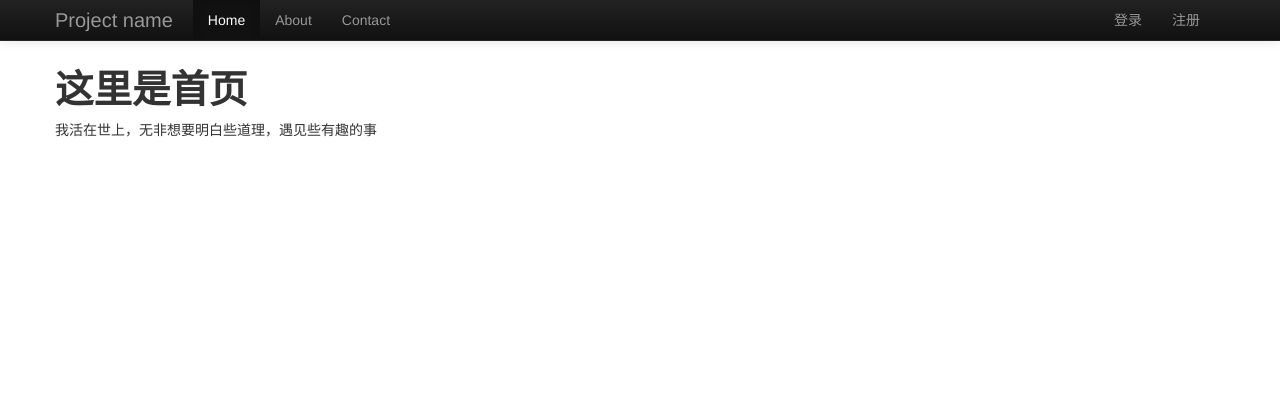
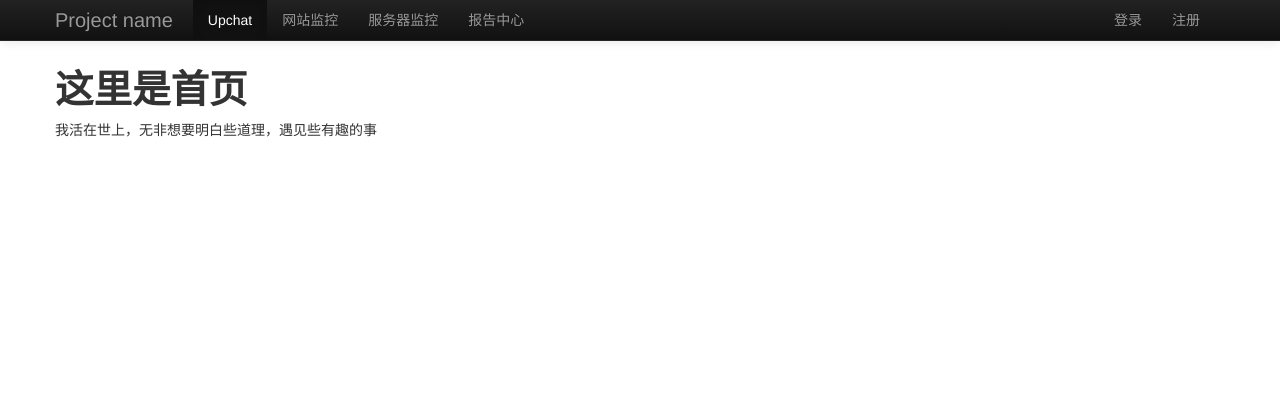
Before and after one commit to zhenpengtang/tornado-bootstrap, a Python web app: template templates/index.html in a window 1280 px wide. Shown: the top 420 px of the page. Run offline with Jinja, Linux system fonts and the light colour scheme; the template is opened without the code that fills it, so the values that code supplies are empty; some libraries are stand-ins or nearby versions.

Commit message:
修改导航条

```diff
--- a/handler/index.py
+++ b/handler/index.py
@@ -7,5 +7,6 @@ Created on 2013-5-18
 import handler.base
 
 class IndexHandler(handler.base.BaseHandler):
-    def get(self):
-        self.render("index.html")
+     def get(self, template_variables = {}):
+         template_variables["active_page"] = "index"
+         self.render("index.html", **template_variables)
--- a/templates/snippet/layout.html
+++ b/templates/snippet/layout.html
@@ -59,11 +59,22 @@
           </button>
           <a class="brand" href="#">Project name</a>
           <div class="nav-collapse collapse">
-            <ul class="nav">
-              <li class="active"><a href="#">Home</a></li>
-              <li><a href="#about">About</a></li>
-              <li><a href="#contact">Contact</a></li>
-            </ul>
+             {% set navigation_bar = [
+                    ('/', 'index', 'Upchat'),
+                     ('/sites', 'sites', '网站监控'),
+                    ('/server', 'server', '服务器监控'),
+                    ('/report', 'report', '报告中心')
+                ] -%}
+
+                {% set active_page = active_page|default('index') -%}
+
+                <ul class="nav">
+                    {% for href, id, caption in navigation_bar %}
+                        <li{% if id == active_page %} class="active"{% endif %}>
+                            <a href="{{ href|e }}">{{ caption|e }}</a>
+                        </li>
+                    {% endfor %}
+                </ul>
           </div><!--/.nav-collapse -->
           <div class="nav-collapse collapse pull-right">
                 <ul class="nav">
```
